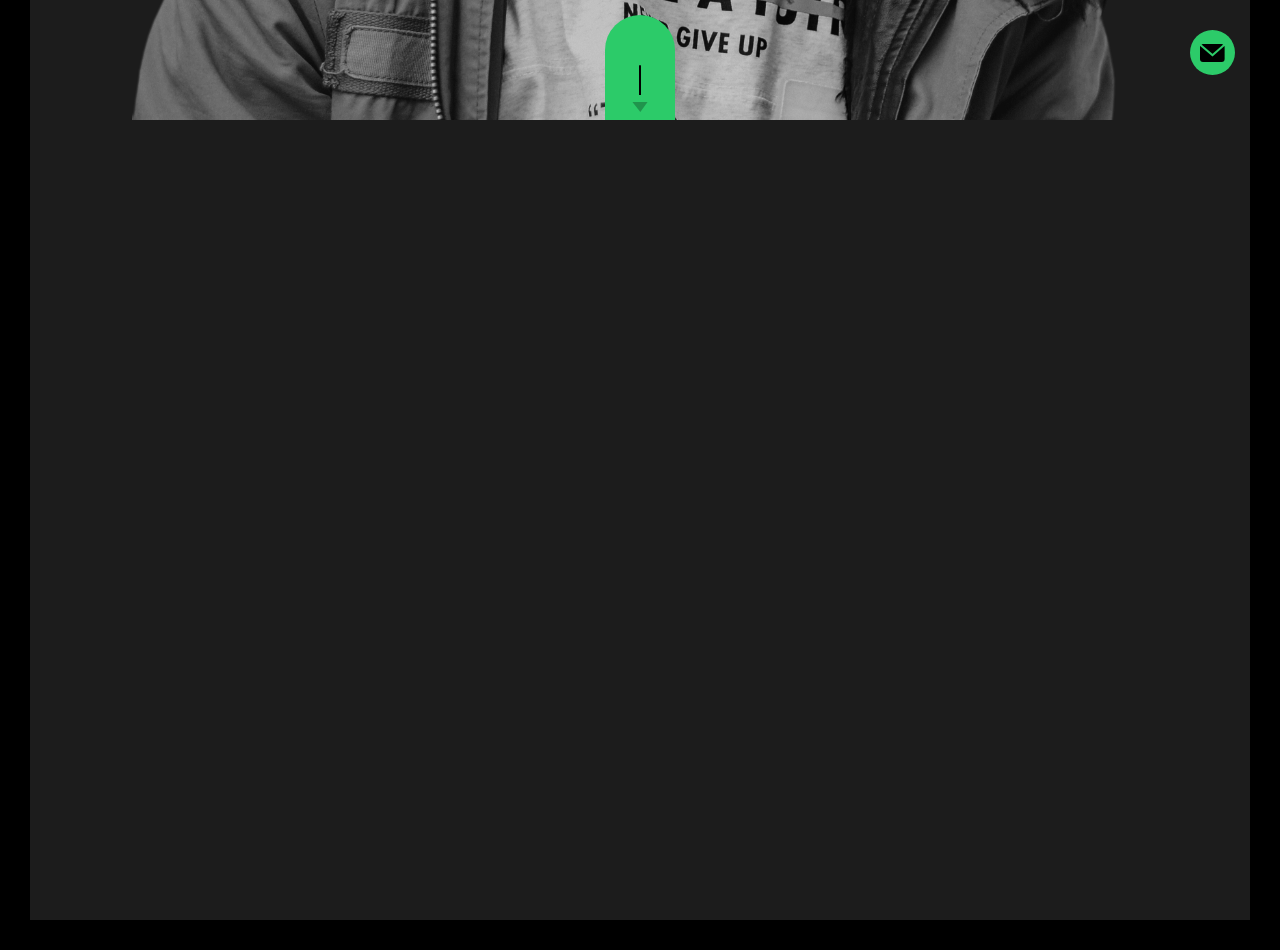
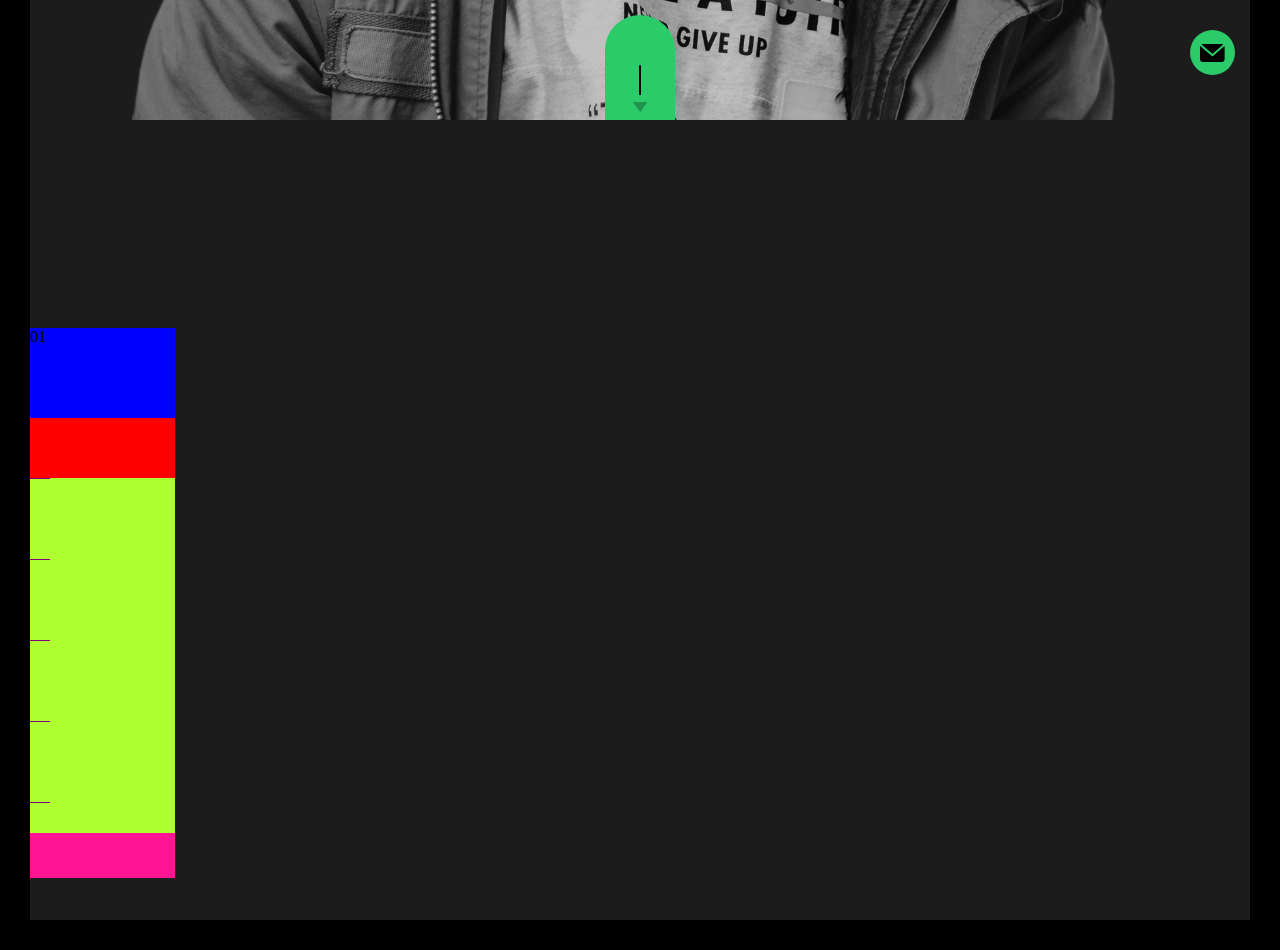
Before and after one commit to EdiJunior88/Codesigners_Front-End_Design_Essencial, a plain HTML site: page Projeto_Final/HTML+CSS+JS/index.html in a window 1280 px wide. Shown: the part 680-1630 px from the top of the page. Drawn offline with nearby package versions, Linux system fonts and the light colour scheme.

Commit message:
Portfolio Home (Slider) - Posicionando o navigator e seus elementos

```diff
--- a/Projeto_Final/HTML+CSS+JS/CSS/main.css
+++ b/Projeto_Final/HTML+CSS+JS/CSS/main.css
@@ -351,6 +351,51 @@ label {
   }
 }
 
+  /* ---- HOME ----*/
+
+  .jl-portfolio-navigator {
+    width: 145px;
+    height: 400px;
+    display: table;
+    background: red;
+    position: absolute;
+    left: 0;
+    top: 26vh;
+  }
+
+  .jl-item-counter {
+    width: 100%;
+    height: 90px;
+    display: block;
+    background: blue;
+    margin-bottom: 60px;
+  }
+
+  .jl-item-navigator {
+    width: 100%;
+    display: table;
+    background: greenyellow;
+  }
+
+  .jl-item-navigator a {
+    width: 20px;
+    height: 1px;
+    background: purple;
+    display: block;
+    margin-bottom: 80px;
+  }
+
+  .jl-item-navigator a:last-child {
+    margin-bottom: 30px;
+  }
+
+  .jl-portfolio-next-prev {
+    width: 100%;
+    height: 45px;
+    background: deeppink;
+    display: block;
+  }
+
 @media screen and (min-width: 576px) {
 }
 
@@ -558,6 +603,7 @@ label {
 
 .jl-full-height {
   height: 100vh;
+  position: relative;
 }
 
 .jl-first-section {
--- a/Projeto_Final/HTML+CSS+JS/index.html
+++ b/Projeto_Final/HTML+CSS+JS/index.html
@@ -126,7 +126,25 @@
 
     <section class="jl-full-height" id="jl-home-portfolio">
       <div class="container-fluid jl-no-padding">
+        <div class="row">
+          <div class="col-sm-2">
+            <div class="jl-portfolio-navigator">
+              <div class="jl-item-counter">
+                <span>01</span>
+              </div>
+              <nav class="jl-item-navigator">
+                <a href="#" class="jl-item-active"></a>
+                <a href="#"></a>
+                <a href="#"></a>
+                <a href="#"></a>
+                <a href="#"></a>
+              </nav>
+              <div class="jl-portfolio-next-prev">
 
+              </div>
+            </div>
+          </div>
+        </div>
       </div>
     </section>
   </div>
```
